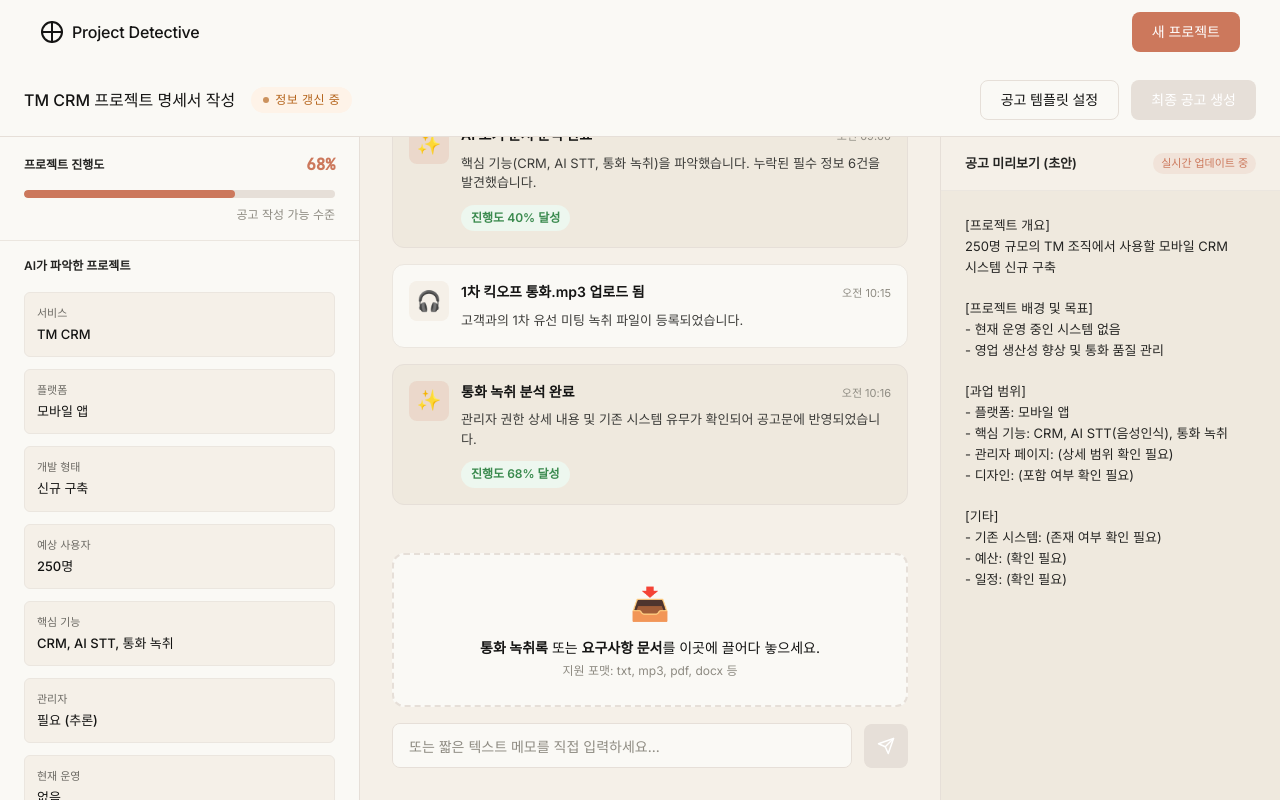
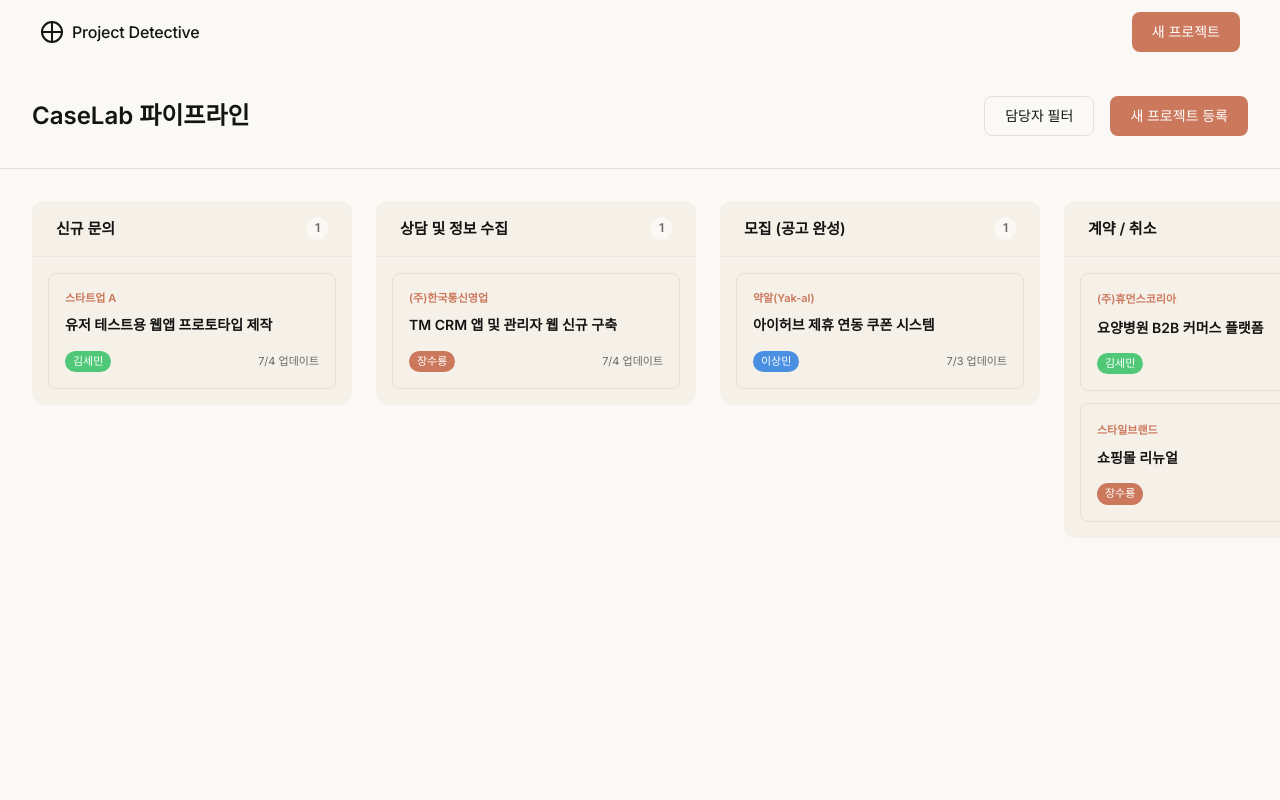
Before and after one commit to chyon8/scope, a React (Vite) app: page / in a window 1280 px wide. Built offline with nearby package versions, Linux system fonts and the light colour scheme.

Commit message:
feat: CaseLab 칸반 보드 대시보드 신설 및 다중 프로젝트 라우팅 적용

```diff
--- a/src/App.tsx
+++ b/src/App.tsx
@@ -1,11 +1,19 @@
 import { useState } from 'react'
 import Workspace from './Workspace'
+import KanbanBoard from './KanbanBoard'
+import { mockProjects } from './mock-data'
+import type { ProjectModel } from './types'
 import './App.css'
 
-type Page = 'workspace' | 'landing'
+type Page = 'kanban' | 'workspace' | 'landing'
 
 function App() {
-  const [page, setPage] = useState<Page>('workspace')
+  const [page, setPage] = useState<Page>('kanban')
+  const [activeProjectId, setActiveProjectId] = useState<string | null>(null)
+
+  const activeProject = activeProjectId
+    ? mockProjects.find(p => p.project_id === activeProjectId)
+    : undefined
 
   return (
     <div className="app">
@@ -32,8 +40,19 @@ function App() {
       </nav>
 
       {/* ── Page Content ── */}
-      {page === 'workspace' ? (
-        <Workspace />
+      {page === 'kanban' ? (
+        <KanbanBoard
+          projects={mockProjects}
+          onProjectClick={(id) => {
+            setActiveProjectId(id)
+            setPage('workspace')
+          }}
+        />
+      ) : page === 'workspace' ? (
+        <Workspace
+          project={activeProject || mockProjects[0]}
+          onBack={() => setPage('kanban')}
+        />
       ) : (
         <main className="main-content">
           {/* Landing page content preserved but not default */}
--- /dev/null
+++ b/src/KanbanBoard.css
@@ -0,0 +1,160 @@
+.kanban-board {
+  display: flex;
+  flex-direction: column;
+  height: calc(100vh - var(--nav-height));
+  background-color: var(--color-canvas);
+  overflow: hidden;
+}
+
+.kanban-header {
+  display: flex;
+  justify-content: space-between;
+  align-items: center;
+  padding: var(--space-xl);
+  background-color: var(--color-surface);
+  border-bottom: 1px solid var(--color-hairline);
+}
+
+.kanban-header__title {
+  font-size: 24px;
+  font-weight: 700;
+  color: var(--color-ink);
+  margin: 0;
+}
+
+.kanban-header__actions {
+  display: flex;
+  gap: var(--space-md);
+}
+
+.kanban-columns {
+  display: flex;
+  gap: var(--space-lg);
+  padding: var(--space-xl);
+  flex: 1;
+  overflow-x: auto;
+  align-items: flex-start;
+}
+
+.kanban-column {
+  flex: 0 0 320px;
+  display: flex;
+  flex-direction: column;
+  background-color: var(--color-surface-soft);
+  border-radius: var(--rounded-lg);
+  max-height: 100%;
+}
+
+.kanban-column__header {
+  display: flex;
+  justify-content: space-between;
+  align-items: center;
+  padding: var(--space-md) var(--space-lg);
+  border-bottom: 1px solid var(--color-hairline-soft);
+}
+
+.kanban-column__title {
+  font-size: 15px;
+  font-weight: 600;
+  color: var(--color-ink);
+  margin: 0;
+}
+
+.kanban-column__count {
+  background-color: var(--color-canvas);
+  color: var(--color-muted);
+  font-size: 12px;
+  font-weight: 600;
+  padding: 2px 8px;
+  border-radius: var(--rounded-pill);
+}
+
+.kanban-column__list {
+  padding: var(--space-md);
+  overflow-y: auto;
+  display: flex;
+  flex-direction: column;
+  gap: var(--space-sm);
+}
+
+.kanban-column__empty {
+  text-align: center;
+  padding: var(--space-xl) var(--space-md);
+  color: var(--color-muted-soft);
+  font-size: 13px;
+}
+
+/* ─── Kanban Card ──────────────────────────────── */
+
+.kanban-card {
+  background-color: var(--color-surface);
+  border: 1px solid var(--color-hairline);
+  border-radius: var(--rounded-md);
+  padding: var(--space-md);
+  cursor: pointer;
+  transition: transform var(--transition-fast), box-shadow var(--transition-fast), border-color var(--transition-fast);
+}
+
+.kanban-card:hover {
+  transform: translateY(-2px);
+  box-shadow: var(--shadow-sm);
+  border-color: var(--color-primary);
+}
+
+.kanban-card__header {
+  display: flex;
+  justify-content: space-between;
+  align-items: center;
+  margin-bottom: var(--space-xs);
+}
+
+.kanban-card__client {
+  font-size: 11px;
+  font-weight: 600;
+  color: var(--color-primary);
+}
+
+.kanban-card__badge {
+  font-size: 10px;
+  font-weight: 600;
+  padding: 2px 6px;
+  border-radius: var(--rounded-sm);
+}
+
+.kanban-card__badge--won {
+  background-color: rgba(80, 200, 120, 0.15);
+  color: #3a8a4e;
+}
+
+.kanban-card__badge--lost {
+  background-color: var(--color-surface-dark);
+  color: var(--color-on-dark);
+}
+
+.kanban-card__title {
+  font-size: 14px;
+  font-weight: 600;
+  color: var(--color-ink);
+  margin: 0 0 var(--space-md) 0;
+  line-height: 1.4;
+}
+
+.kanban-card__footer {
+  display: flex;
+  justify-content: space-between;
+  align-items: center;
+  margin-top: auto;
+}
+
+.kanban-card__assignee {
+  font-size: 11px;
+  font-weight: 500;
+  color: white;
+  padding: 2px 8px;
+  border-radius: var(--rounded-pill);
+}
+
+.kanban-card__date {
+  font-size: 11px;
+  color: var(--color-muted);
+}
--- /dev/null
+++ b/src/KanbanBoard.tsx
@@ -0,0 +1,89 @@
+import React from 'react'
+import type { ProjectModel, ProjectStatus } from './types'
+import './KanbanBoard.css'
+
+interface KanbanBoardProps {
+  projects: ProjectModel[]
+  onProjectClick: (projectId: string) => void
+}
+
+const COLUMNS: { id: ProjectStatus | 'closed', title: string }[] = [
+  { id: 'new', title: '신규 문의' },
+  { id: 'interviewing', title: '상담 및 정보 수집' },
+  { id: 'ready', title: '모집 (공고 완성)' },
+  { id: 'closed', title: '계약 / 취소' },
+]
+
+function formatDate(iso: string) {
+  const d = new Date(iso)
+  return `${d.getMonth() + 1}/${d.getDate()}`
+}
+
+function getAssigneeColor(assignee: string) {
+  switch (assignee) {
+    case '장수룡': return 'var(--color-primary)'
+    case '이상민': return '#4a90e2'
+    case '김세민': return '#50c878'
+    default: return 'var(--color-muted)'
+  }
+}
+
+export default function KanbanBoard({ projects, onProjectClick }: KanbanBoardProps) {
+  return (
+    <div className="kanban-board">
+      <header className="kanban-header">
+        <h1 className="kanban-header__title">CaseLab 파이프라인</h1>
+        <div className="kanban-header__actions">
+          <button className="btn btn-secondary">담당자 필터</button>
+          <button className="btn btn-primary">새 프로젝트 등록</button>
+        </div>
+      </header>
+
+      <div className="kanban-columns">
+        {COLUMNS.map(col => {
+          const colProjects = projects.filter(p =>
+            col.id === 'closed' ? (p.status === 'won' || p.status === 'lost') : p.status === col.id
+          )
+
+          return (
+            <div key={col.id} className="kanban-column">
+              <div className="kanban-column__header">
+                <h2 className="kanban-column__title">{col.title}</h2>
+                <span className="kanban-column__count">{colProjects.length}</span>
+              </div>
+
+              <div className="kanban-column__list">
+                {colProjects.map(p => (
+                  <div
+                    key={p.project_id}
+                    className="kanban-card"
+                    onClick={() => onProjectClick(p.project_id)}
+                  >
+                    <div className="kanban-card__header">
+                      <span className="kanban-card__client">{p.client}</span>
+                      {p.status === 'won' && <span className="kanban-card__badge kanban-card__badge--won">계약 완료</span>}
+                      {p.status === 'lost' && <span className="kanban-card__badge kanban-card__badge--lost">취소</span>}
+                    </div>
+                    <h3 className="kanban-card__title">{p.title}</h3>
+                    <div className="kanban-card__footer">
+                      <span
+                        className="kanban-card__assignee"
+                        style={{ backgroundColor: getAssigneeColor(p.assignee) }}
+                      >
+                        {p.assignee}
+                      </span>
+                      <span className="kanban-card__date">{formatDate(p.updatedAt)} 업데이트</span>
+                    </div>
+                  </div>
+                ))}
+                {colProjects.length === 0 && (
+                  <div className="kanban-column__empty">프로젝트가 없습니다.</div>
+                )}
+              </div>
+            </div>
+          )
+        })}
+      </div>
+    </div>
+  )
+}
--- a/src/Workspace.tsx
+++ b/src/Workspace.tsx
@@ -42,8 +42,13 @@ function getEventIcon(type: TimelineEvent['type']) {
   }
 }
 
-export default function Workspace() {
-  const [project, setProject] = useState<ProjectModel>(() => ({ ...mockProject }))
+interface WorkspaceProps {
+  project: ProjectModel
+  onBack: () => void
+}
+
+export default function Workspace({ project: initialProject, onBack }: WorkspaceProps) {
+  const [project, setProject] = useState<ProjectModel>(() => ({ ...initialProject }))
   const [events, setEvents] = useState<TimelineEvent[]>(() => [...mockTimelineEvents])
   const [memoValue, setMemoValue] = useState('')
   const [isDragging, setIsDragging] = useState(false)
@@ -156,10 +161,13 @@ export default function Workspace() {
       {/* ── Project Header ── */}
       <header className="project-header">
         <div className="project-header__left">
-          <h1 className="project-header__title">TM CRM 프로젝트 명세서 작성</h1>
+          <button className="btn btn-secondary btn-icon" onClick={onBack} title="전체 프로젝트로 돌아가기">
+            ←
+          </button>
+          <h1 className="project-header__title">{project.title}</h1>
           <span className={`project-header__status project-header__status--${project.status === 'ready_for_output' ? 'ready' : project.status}`}>
             <span className="project-header__status-dot" />
-            {getStatusLabel(project.status)}
+            {getStatusLabel(project.status as any)}
           </span>
         </div>
         <div className="project-header__right">
--- a/src/mock-data.ts
+++ b/src/mock-data.ts
@@ -2,7 +2,11 @@ import type { ProjectModel, TimelineEvent } from './types'
 
 export const mockProject: ProjectModel = {
   project_id: 'proj_001',
-  org_id: 'org_001',
+  org_id: 'org_01',
+  title: 'TM CRM 앱 및 관리자 웹 신규 구축',
+  client: '(주)한국통신영업',
+  assignee: '장수룡',
+  updatedAt: '2026-07-04T10:16:30Z',
   status: 'interviewing',
   completion: 68,
   detected: {
@@ -83,6 +87,66 @@ export const mockProject: ProjectModel = {
 - 일정: (확인 필요)`
 }
 
+export const mockProjects: ProjectModel[] = [
+  mockProject,
+  {
+    project_id: 'proj_002',
+    org_id: 'org_01',
+    title: '아이허브 제휴 연동 쿠폰 시스템',
+    client: '약알(Yak-al)',
+    assignee: '이상민',
+    updatedAt: '2026-07-03T15:20:00Z',
+    status: 'ready',
+    completion: 100,
+    detected: { service: '커머스', 플랫폼: '웹' },
+    missing: [],
+    recommendedQuestions: [],
+    source_documents: []
+  },
+  {
+    project_id: 'proj_003',
+    org_id: 'org_01',
+    title: '유저 테스트용 웹앱 프로토타입 제작',
+    client: '스타트업 A',
+    assignee: '김세민',
+    updatedAt: '2026-07-04T09:00:00Z',
+    status: 'new',
+    completion: 0,
+    detected: {},
+    missing: [],
+    recommendedQuestions: [],
+    source_documents: []
+  },
+  {
+    project_id: 'proj_004',
+    org_id: 'org_01',
+    title: '요양병원 B2B 커머스 플랫폼',
+    client: '(주)휴먼스코리아',
+    assignee: '김세민',
+    updatedAt: '2026-06-25T11:00:00Z',
+    status: 'won',
+    completion: 100,
+    detected: { service: 'B2B 커머스' },
+    missing: [],
+    recommendedQuestions: [],
+    source_documents: []
+  },
+  {
+    project_id: 'proj_005',
+    org_id: 'org_01',
+    title: '쇼핑몰 리뉴얼',
+    client: '스타일브랜드',
+    assignee: '장수룡',
+    updatedAt: '2026-06-20T14:30:00Z',
+    status: 'lost',
+    completion: 80,
+    detected: { service: '쇼핑몰' },
+    missing: [],
+    recommendedQuestions: [],
+    source_documents: []
+  }
+]
+
 export const mockTimelineEvents: TimelineEvent[] = [
   {
     id: 'evt_001',
```
Also changed, not shown: src/types.ts (+7 -1 lines).
